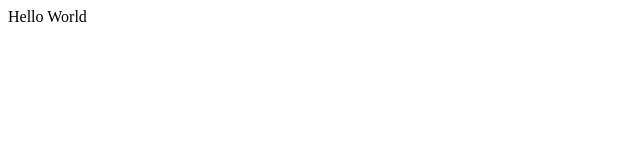
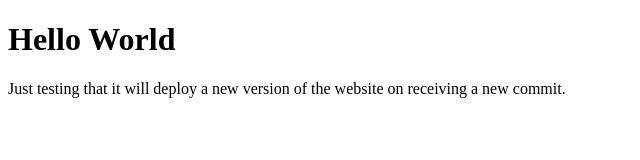
Before and after one commit to jvaque/aws-tutorial, a plain HTML site: page index.html in a window 1280 px wide. Shown: the whole page, without its empty margins (0-640 px from the left). Drawn offline with Linux system fonts and the light colour scheme.

Commit message:
Testing Deployment On New Commit

```diff
--- a/index.html
+++ b/index.html
@@ -5,6 +5,7 @@
         <title>Hello World</title>
     </head>
     <body>
-        Hello World
+        <h1>Hello World</h1>
+        <p>Just testing that it will deploy a new version of the website on receiving a new commit.</p>
     </body>
 </html>
```
